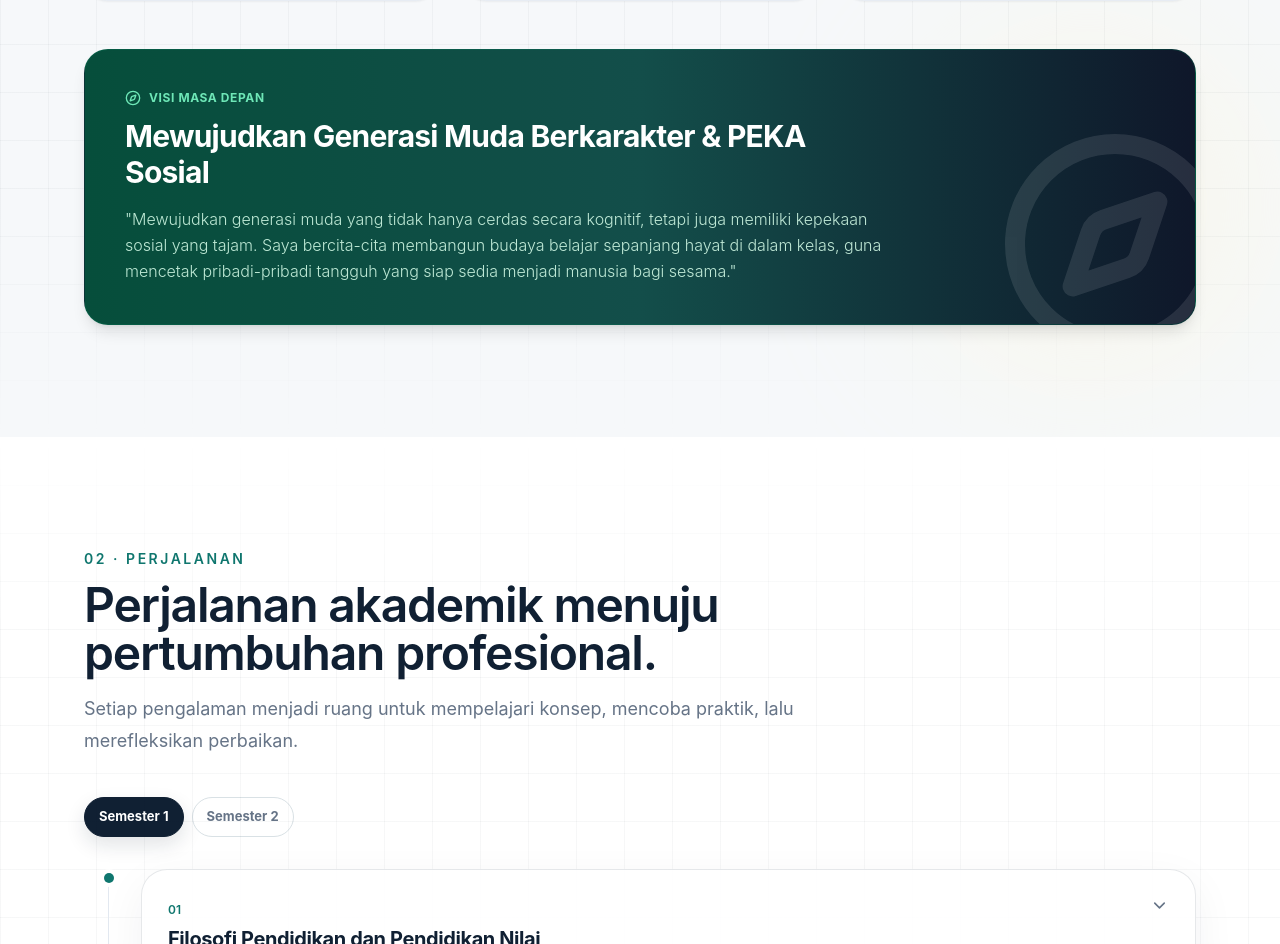
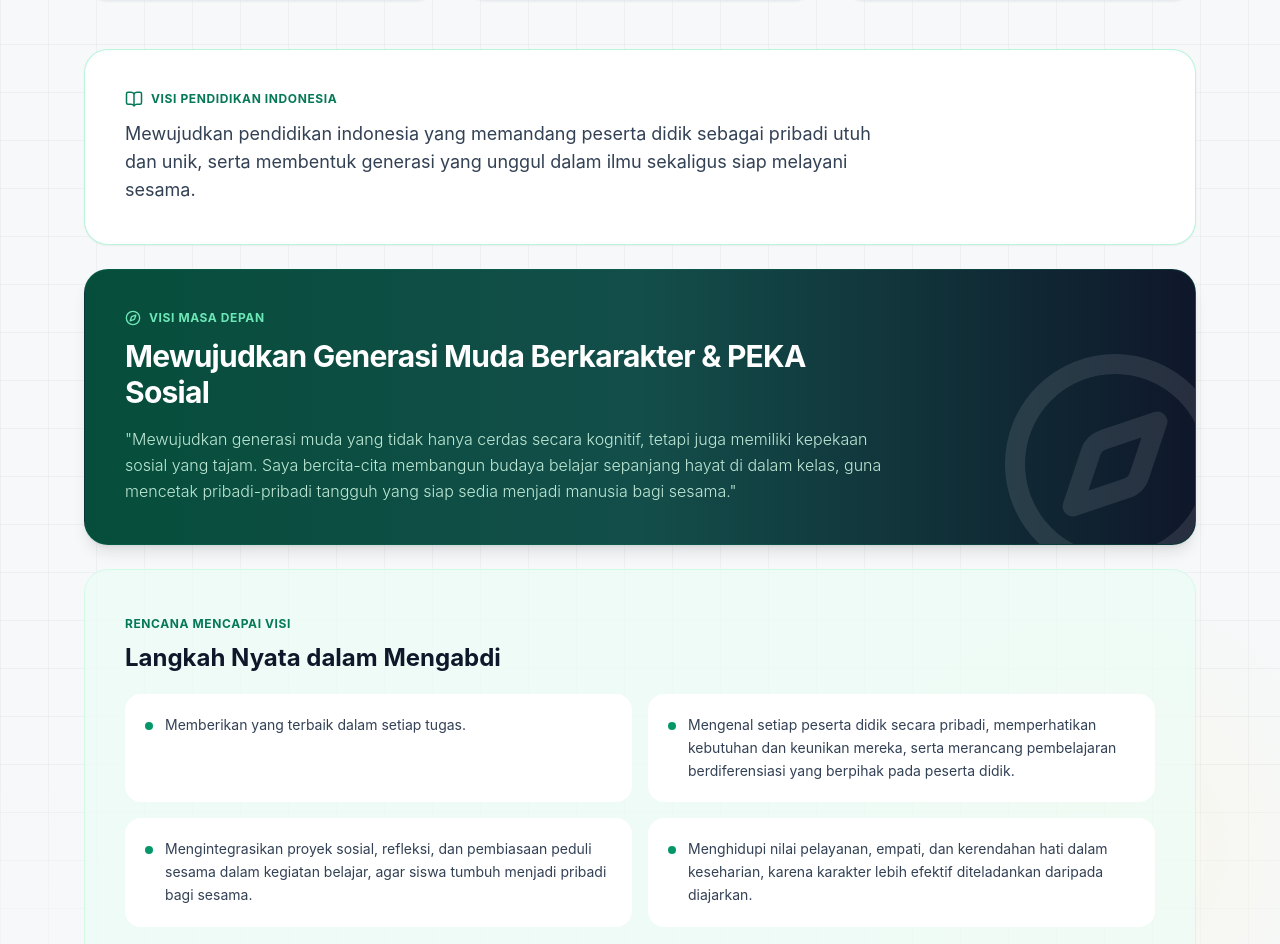
Before and after one commit to RobertusAdiS/portofolio-profesional, a React (Vite) app: page / in a window 1280 px wide. Shown: the part 2448-3392 px from the top of the page. Built offline with nearby package versions, Linux system fonts and the light colour scheme.

Commit message:
add visi

```diff
--- a/src/components/sections/About.tsx
+++ b/src/components/sections/About.tsx
@@ -13,10 +13,13 @@ import { profile } from "../../config/profile";
 
 export function About() {
   return (
-    <section id="about" className="section bg-slate-50/50 relative overflow-hidden py-24">
+    <section
+      id="about"
+      className="relative py-24 overflow-hidden section bg-slate-50/50"
+    >
       {/* Decorative Background Elements */}
-      <div className="absolute top-1/4 left-0 w-96 h-96 bg-emerald-100/40 rounded-full blur-3xl -z-10 pointer-events-none" />
-      <div className="absolute bottom-10 right-0 w-96 h-96 bg-amber-100/40 rounded-full blur-3xl -z-10 pointer-events-none" />
+      <div className="absolute left-0 rounded-full pointer-events-none top-1/4 w-96 h-96 bg-emerald-100/40 blur-3xl -z-10" />
+      <div className="absolute right-0 rounded-full pointer-events-none bottom-10 w-96 h-96 bg-amber-100/40 blur-3xl -z-10" />
 
       <div className="relative max-w-6xl px-5 mx-auto">
         <SectionHeading
@@ -35,19 +38,19 @@ export function About() {
               {/* Profile Image Frame */}
               <div className="flex justify-center lg:justify-start">
                 <div className="relative group">
-                  <div className="absolute -inset-1 rounded-full bg-gradient-to-r from-emerald-400 via-teal-400 to-amber-300 blur opacity-75 group-hover:opacity-100 transition duration-300" />
-                  <div className="relative w-36 h-36 sm:w-44 sm:h-44 rounded-full overflow-hidden border-4 border-white/20 shadow-2xl bg-slate-900 shrink-0">
+                  <div className="absolute transition duration-300 rounded-full opacity-75 -inset-1 bg-gradient-to-r from-emerald-400 via-teal-400 to-amber-300 blur group-hover:opacity-100" />
+                  <div className="relative overflow-hidden border-4 rounded-full shadow-2xl w-36 h-36 sm:w-44 sm:h-44 border-white/20 bg-slate-900 shrink-0">
                     <img
                       src={profile.photoUrl}
                       alt={profile.name}
-                      className="w-full h-full object-cover object-center group-hover:scale-105 transition duration-500"
+                      className="object-cover object-center w-full h-full transition duration-500 group-hover:scale-105"
                     />
                   </div>
                 </div>
               </div>
 
               <div>
-                <div className="flex flex-wrap items-center gap-3 mb-4 justify-center lg:justify-start">
+                <div className="flex flex-wrap items-center justify-center gap-3 mb-4 lg:justify-start">
                   <span className="px-3 py-1 rounded-full text-xs font-bold uppercase tracking-[.18em] bg-emerald-400/20 text-emerald-300 border border-emerald-400/30">
                     Profil Diri
                   </span>
@@ -57,76 +60,92 @@ export function About() {
                   </span>
                 </div>
 
-                <h2 className="text-3xl sm:text-4xl font-bold tracking-tight text-white mb-2 text-center lg:text-left">
+                <h2 className="mb-2 text-3xl font-bold tracking-tight text-center text-white sm:text-4xl lg:text-left">
                   {profile.name}
                 </h2>
-                <p className="text-emerald-200 font-medium text-lg mb-5 text-center lg:text-left">
+                <p className="mb-5 text-lg font-medium text-center text-emerald-200 lg:text-left">
                   {profile.role}
                 </p>
 
-                <div className="flex items-start gap-3 bg-white/10 backdrop-blur-md rounded-2xl p-5 border border-white/15 max-w-3xl">
-                  <Quote size={24} className="text-emerald-300 shrink-0 mt-1" />
-                  <p className="text-sm sm:text-base italic text-white/90 leading-relaxed font-serif">
+                <div className="flex items-start max-w-3xl gap-3 p-5 border bg-white/10 backdrop-blur-md rounded-2xl border-white/15">
+                  <Quote size={24} className="mt-1 text-emerald-300 shrink-0" />
+                  <p className="font-serif text-sm italic leading-relaxed sm:text-base text-white/90">
                     "{profile.quote}"
                   </p>
                 </div>
               </div>
 
               <div className="hidden xl:flex flex-col items-center justify-center p-6 rounded-2xl bg-white/5 border border-white/10 text-center min-w-[190px]">
-                <Award size={40} className="text-emerald-300 mb-2" />
-                <span className="text-xs uppercase font-bold text-white/60 tracking-wider">Komitmen</span>
-                <span className="text-sm font-semibold text-white mt-1">Pembelajar Seumur Hidup</span>
+                <Award size={40} className="mb-2 text-emerald-300" />
+                <span className="text-xs font-bold tracking-wider uppercase text-white/60">
+                  Komitmen
+                </span>
+                <span className="mt-1 text-sm font-semibold text-white">
+                  Pembelajar Seumur Hidup
+                </span>
               </div>
             </div>
           </div>
         </Reveal>
 
         {/* 2. Cerita Personal & Motivasi Guru */}
-        <div className="grid lg:grid-cols-2 gap-8 mb-12">
+        <div className="grid gap-8 mb-12 lg:grid-cols-2">
           {/* Cerita Personal */}
           <Reveal delay={0.1}>
-            <div className="h-full rounded-3xl bg-white border border-slate-200/80 p-8 shadow-sm hover:shadow-md transition-shadow relative flex flex-col justify-between">
+            <div className="relative flex flex-col justify-between h-full p-8 transition-shadow bg-white border shadow-sm rounded-3xl border-slate-200/80 hover:shadow-md">
               <div>
                 <div className="flex items-center gap-3 mb-5">
-                  <span className="p-3 rounded-2xl bg-amber-50 text-amber-600 border border-amber-100">
+                  <span className="p-3 border rounded-2xl bg-amber-50 text-amber-600 border-amber-100">
                     <Heart size={22} />
                   </span>
                   <div>
-                    <span className="text-[11px] font-bold uppercase tracking-wider text-amber-600/80">Inspirasi Pendidik</span>
-                    <h3 className="text-xl font-bold text-slate-900">Cerita Personal</h3>
+                    <span className="text-[11px] font-bold uppercase tracking-wider text-amber-600/80">
+                      Inspirasi Pendidik
+                    </span>
+                    <h3 className="text-xl font-bold text-slate-900">
+                      Cerita Personal
+                    </h3>
                   </div>
                 </div>
-                <p className="text-slate-600 text-sm leading-relaxed mb-4">
+                <p className="mb-4 text-sm leading-relaxed text-slate-600">
                   {profile.ceritaPersonal}
                 </p>
               </div>
-              <div className="mt-4 pt-4 border-t border-slate-100 flex items-center justify-between text-xs text-slate-500 font-medium">
+              <div className="flex items-center justify-between pt-4 mt-4 text-xs font-medium border-t border-slate-100 text-slate-500">
                 <span>Inspirasi: Bpk. Albertus Saptoro</span>
-                <span className="text-amber-600 font-semibold">Guru SD Kelas 6</span>
+                <span className="font-semibold text-amber-600">
+                  Guru SD Kelas 6
+                </span>
               </div>
             </div>
           </Reveal>
 
           {/* Motivasi Menjadi Guru */}
           <Reveal delay={0.2}>
-            <div className="h-full rounded-3xl bg-white border border-slate-200/80 p-8 shadow-sm hover:shadow-md transition-shadow relative flex flex-col justify-between">
+            <div className="relative flex flex-col justify-between h-full p-8 transition-shadow bg-white border shadow-sm rounded-3xl border-slate-200/80 hover:shadow-md">
               <div>
                 <div className="flex items-center gap-3 mb-5">
-                  <span className="p-3 rounded-2xl bg-emerald-50 text-emerald-600 border border-emerald-100">
+                  <span className="p-3 border rounded-2xl bg-emerald-50 text-emerald-600 border-emerald-100">
                     <Sparkles size={22} />
                   </span>
                   <div>
-                    <span className="text-[11px] font-bold uppercase tracking-wider text-emerald-600/80">Panggilan Jiwa</span>
-                    <h3 className="text-xl font-bold text-slate-900">Motivasi Menjadi Guru</h3>
+                    <span className="text-[11px] font-bold uppercase tracking-wider text-emerald-600/80">
+                      Panggilan Jiwa
+                    </span>
+                    <h3 className="text-xl font-bold text-slate-900">
+                      Motivasi Menjadi Guru
+                    </h3>
                   </div>
                 </div>
-                <p className="text-slate-600 text-sm leading-relaxed mb-4">
+                <p className="mb-4 text-sm leading-relaxed text-slate-600">
                   {profile.motivasiGuru}
                 </p>
               </div>
-              <div className="mt-4 pt-4 border-t border-slate-100 flex items-center justify-between text-xs text-slate-500 font-medium">
+              <div className="flex items-center justify-between pt-4 mt-4 text-xs font-medium border-t border-slate-100 text-slate-500">
                 <span>Prinsip Utama</span>
-                <span className="text-emerald-600 font-semibold">Men and Women for Others</span>
+                <span className="font-semibold text-emerald-600">
+                  Men and Women for Others
+                </span>
               </div>
             </div>
           </Reveal>
@@ -135,25 +154,28 @@ export function About() {
         {/* 3. Filosofi Pendidikan */}
         <div className="mb-12">
           <div className="mb-6">
-            <h3 className="text-2xl font-bold text-slate-900 flex items-center gap-2">
+            <h3 className="flex items-center gap-2 text-2xl font-bold text-slate-900">
               <BookOpen size={24} className="text-accent" />
               Filosofi Pendidikan
             </h3>
-            <p className="text-slate-600 text-sm mt-1">
-              Prinsip-prinsip mendasar yang menjadi pedoman dan arah dalam merancang serta melaksanakan pembelajaran.
+            <p className="mt-1 text-sm text-slate-600">
+              Prinsip-prinsip mendasar yang menjadi pedoman dan arah dalam
+              merancang serta melaksanakan pembelajaran.
             </p>
           </div>
 
-          <div className="grid md:grid-cols-3 gap-6">
+          <div className="grid gap-6 md:grid-cols-3">
             {profile.filosofiPendidikan.map((filosofi, i) => (
               <Reveal key={filosofi.title} delay={i * 0.1}>
-                <div className="h-full rounded-3xl bg-white border border-slate-200/80 p-7 shadow-sm hover:border-emerald-200 hover:shadow-md transition-all flex flex-col justify-between">
+                <div className="flex flex-col justify-between h-full transition-all bg-white border shadow-sm rounded-3xl border-slate-200/80 p-7 hover:border-emerald-200 hover:shadow-md">
                   <div>
                     <span className="inline-block text-[10px] font-bold tracking-widest text-emerald-600 bg-emerald-50 px-3 py-1 rounded-full uppercase mb-4">
                       {filosofi.subtitle}
                     </span>
-                    <h4 className="text-xl font-bold text-slate-900 mb-2">{filosofi.title}</h4>
-                    <p className="text-slate-600 text-sm leading-relaxed">
+                    <h4 className="mb-2 text-xl font-bold text-slate-900">
+                      {filosofi.title}
+                    </h4>
+                    <p className="text-sm leading-relaxed text-slate-600">
                       {filosofi.desc}
                     </p>
                   </div>
@@ -163,27 +185,87 @@ export function About() {
           </div>
         </div>
 
-        {/* 4. Visi Masa Depan */}
+        {/* 4. Visi Pendidikan Indonesia */}
+        <Reveal delay={0.15}>
+          <div className="p-8 mb-6 bg-white border shadow-sm rounded-3xl border-emerald-200/80 sm:p-10">
+            <div className="flex items-center gap-2 mb-3 text-emerald-700">
+              <BookOpen size={18} />
+              <span className="text-xs font-bold tracking-wider uppercase">
+                Visi Pendidikan Indonesia
+              </span>
+            </div>
+            <p className="max-w-3xl text-base leading-relaxed text-slate-700 sm:text-lg">
+              Mewujudkan pendidikan indonesia yang memandang peserta didik
+              sebagai pribadi utuh dan unik, serta membentuk generasi yang
+              unggul dalam ilmu sekaligus siap melayani sesama.
+            </p>
+          </div>
+        </Reveal>
+
+        {/* 5. Visi Masa Depan */}
         <Reveal delay={0.2}>
-          <div className="rounded-3xl bg-gradient-to-r from-emerald-900 via-teal-900 to-slate-900 p-8 sm:p-10 text-white shadow-lg relative overflow-hidden border border-emerald-700/30">
-            <div className="absolute right-0 bottom-0 translate-x-10 translate-y-10 opacity-10">
+          <div className="relative p-8 overflow-hidden text-white border shadow-lg rounded-3xl bg-gradient-to-r from-emerald-900 via-teal-900 to-slate-900 sm:p-10 border-emerald-700/30">
+            <div className="absolute bottom-0 right-0 translate-x-10 translate-y-10 opacity-10">
               <Compass size={240} />
             </div>
             <div className="relative max-w-3xl">
-              <div className="flex items-center gap-2 text-emerald-300 text-xs font-bold uppercase tracking-wider mb-3">
+              <div className="flex items-center gap-2 mb-3 text-xs font-bold tracking-wider uppercase text-emerald-300">
                 <Compass size={16} />
                 Visi Masa Depan
               </div>
-              <h3 className="text-2xl sm:text-3xl font-bold tracking-tight text-white mb-4">
+              <h3 className="mb-4 text-2xl font-bold tracking-tight text-white sm:text-3xl">
                 Mewujudkan Generasi Muda Berkarakter & PEKA Sosial
               </h3>
-              <p className="text-emerald-100/90 text-base leading-relaxed font-light">
+              <p className="text-base font-light leading-relaxed text-emerald-100/90">
                 "{profile.visiMasaDepan}"
               </p>
             </div>
           </div>
         </Reveal>
 
+        {/* 6. Rencana Mencapai Visi */}
+        <Reveal delay={0.25}>
+          <div className="p-8 mt-6 bg-emerald-50/70 border border-emerald-100 rounded-3xl sm:p-10">
+            <div className="mb-5">
+              <span className="text-xs font-bold tracking-wider uppercase text-emerald-700">
+                Rencana Mencapai Visi
+              </span>
+              <h3 className="mt-2 text-2xl font-bold text-slate-900">
+                Langkah Nyata dalam Mengabdi
+              </h3>
+            </div>
+            <ul className="grid gap-4 md:grid-cols-2">
+              <li className="flex items-start gap-3 rounded-2xl bg-white p-5 text-sm leading-relaxed text-slate-700">
+                <span className="mt-2 h-2 w-2 shrink-0 rounded-full bg-emerald-600" />
+                <span>Memberikan yang terbaik dalam setiap tugas.</span>
+              </li>
+              <li className="flex items-start gap-3 rounded-2xl bg-white p-5 text-sm leading-relaxed text-slate-700">
+                <span className="mt-2 h-2 w-2 shrink-0 rounded-full bg-emerald-600" />
+                <span>
+                  Mengenal setiap peserta didik secara pribadi, memperhatikan
+                  kebutuhan dan keunikan mereka, serta merancang pembelajaran
+                  berdiferensiasi yang berpihak pada peserta didik.
+                </span>
+              </li>
+              <li className="flex items-start gap-3 rounded-2xl bg-white p-5 text-sm leading-relaxed text-slate-700">
+                <span className="mt-2 h-2 w-2 shrink-0 rounded-full bg-emerald-600" />
+                <span>
+                  Mengintegrasikan proyek sosial, refleksi, dan pembiasaan
+                  peduli sesama dalam kegiatan belajar, agar siswa tumbuh
+                  menjadi pribadi bagi sesama.
+                </span>
+              </li>
+              <li className="flex items-start gap-3 rounded-2xl bg-white p-5 text-sm leading-relaxed text-slate-700">
+                <span className="mt-2 h-2 w-2 shrink-0 rounded-full bg-emerald-600" />
+                <span>
+                  Menghidupi nilai pelayanan, empati, dan kerendahan hati dalam
+                  keseharian, karena karakter lebih efektif diteladankan
+                  daripada diajarkan.
+                </span>
+              </li>
+            </ul>
+          </div>
+        </Reveal>
       </div>
     </section>
   );
```
